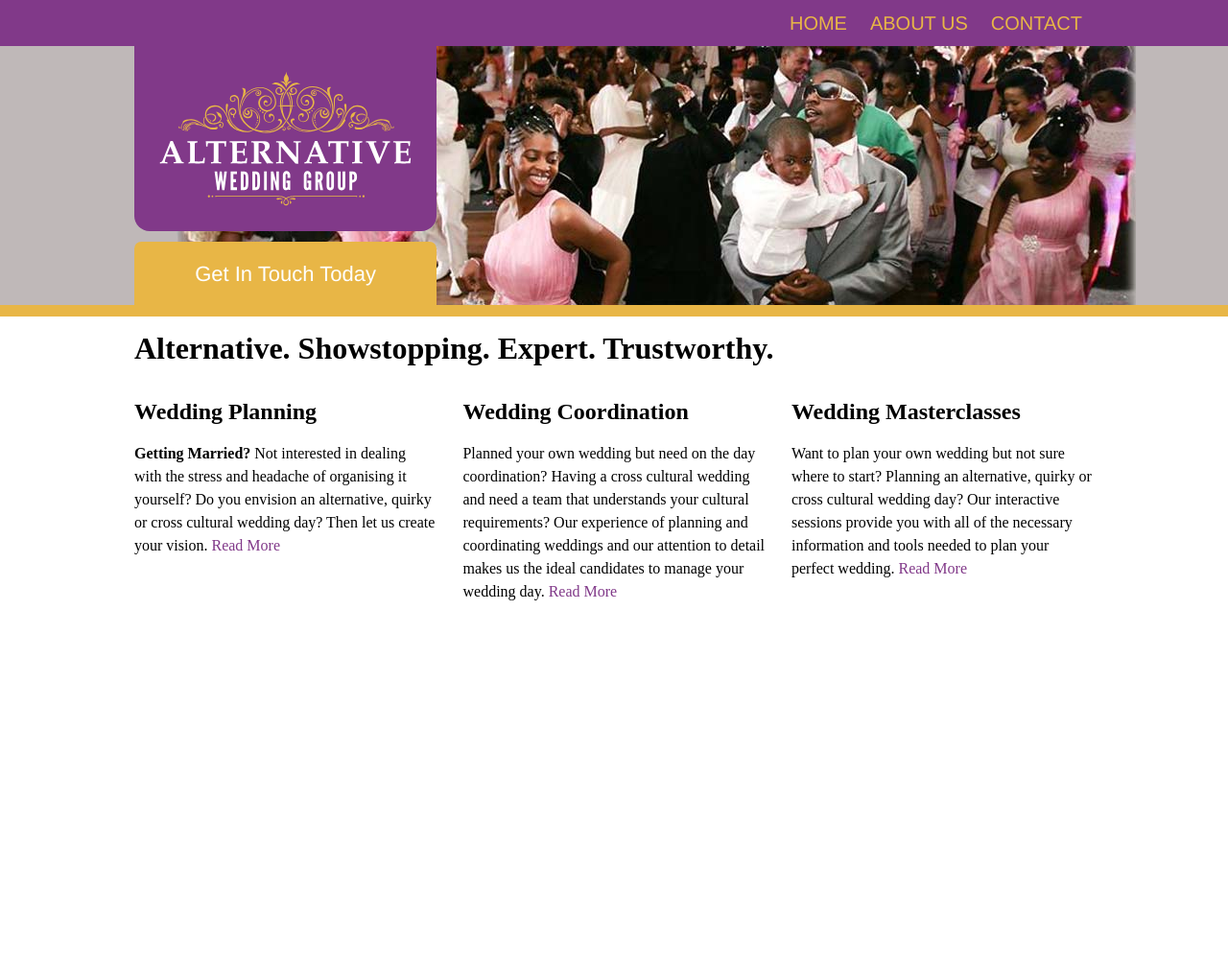
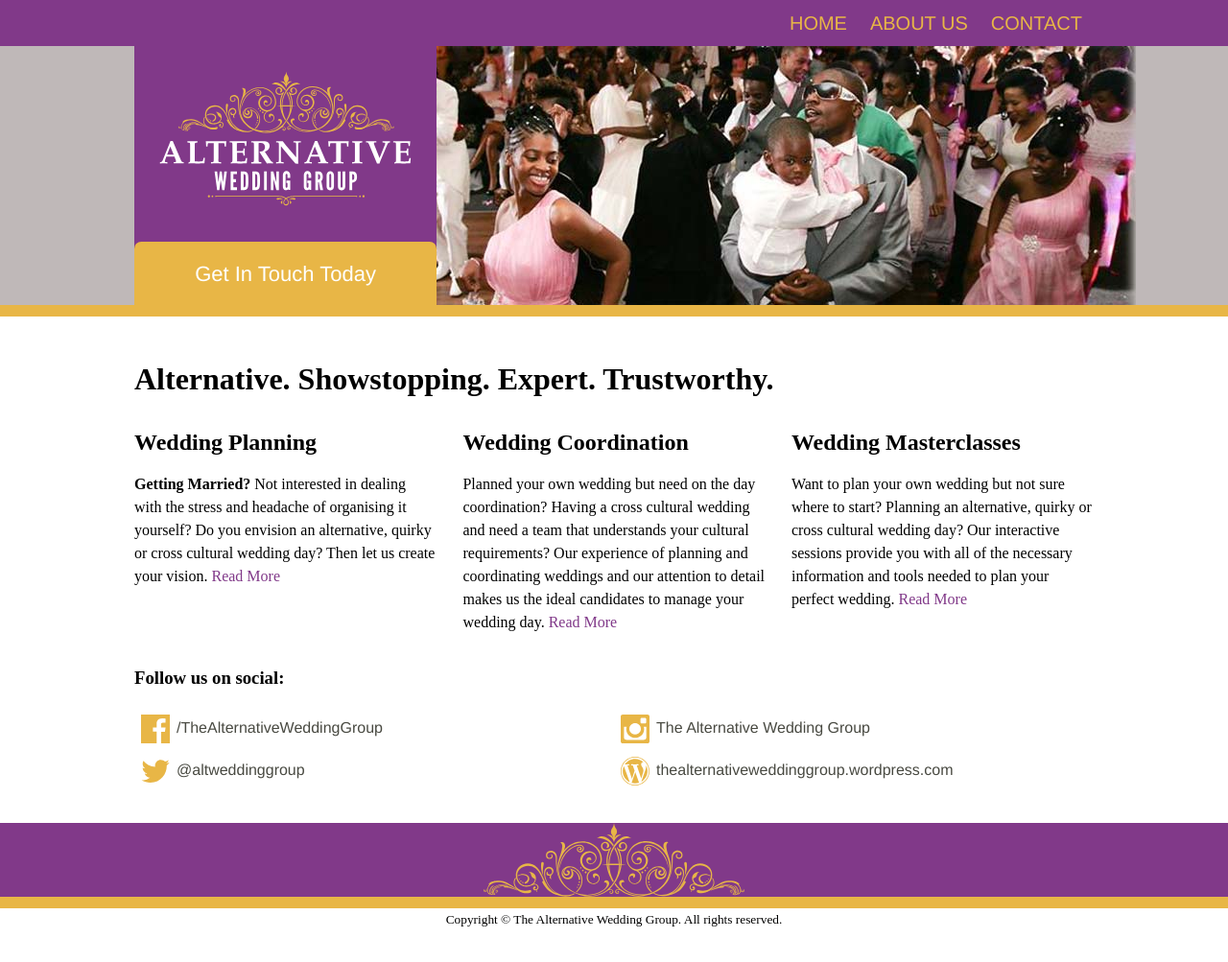
Before and after one commit to alternativeweddinggroup/alternativeweddinggroup.github.io, a Jekyll site: the page built from web/index.html, in a window 1280 px wide. Shown: the whole page at 96% size. Built offline with Jekyll 4.4.1, drawn with Linux system fonts in a browser that asks for light colours; some web fonts are replaced; before the commit the page ends 900 px from its top, so only the background shows below that.

Commit message:
Add footer main to site

```diff
--- /dev/null
+++ b/web/_includes/sass/objects/icon.scss
@@ -0,0 +1,36 @@
+/**
+ * Icons
+ *
+ * Example:
+
+    <a class="" href="#">
+      <span class="icon sprite sprite--[icon name]"></span>
+      Text
+    </a>
+
+ *
+ */
+
+.icon {
+  display: inline-block;
+  z-index: 1;
+  position: relative;
+  zoom: 1;
+  vertical-align: middle;
+  line-height: 1;
+}
+
+  .icon__prepend {
+    margin-right: 44px;
+  }
+
+  .icon__append {
+    margin-left: 44px;
+  }
+
+  .icon__overlay {
+    position: absolute;
+    /* @TODO: temp solution. need to position in the middle of the parent element */
+    top: 27px;
+    left: 27px;
+  }
--- /dev/null
+++ b/web/_includes/sass/objects/list.scss
@@ -0,0 +1,20 @@
+/**
+ * List
+ */
+
+//
+// 1. Removes bullets
+// 2. Removes default margin for ul
+// 3. Removes default padding
+//
+
+.list {
+  list-style:none;  // 1.
+  margin-top: 0;  // 2.
+  margin-bottom: 0;  // 2.
+  padding-left:0;  // 3.
+}
+
+.list > li {
+  display: block;
+}
--- /dev/null
+++ b/web/_includes/sass/styles/footer.scss
@@ -0,0 +1,49 @@
+/**
+ * Footer
+ */
+
+
+.footer__strip {
+  display: block;
+  height: 89px;
+  border-bottom: 12px solid $brand--gold;
+  background: $brand--purple url('../gui/footer_ornaiment.svg') no-repeat bottom center;
+  text-align: center;
+}
+
+.copyright {
+  display: block;
+  text-align: center;
+}
+
+
+/**
+ * Social
+ */
+
+.social a {
+  color: $brand--black;
+  font-family: $heading__font-family;
+}
+
+// Extends list object
+
+.list__social {
+  display: -webkit-box;
+  display: -webkit-flex;
+  display: -moz-box;
+  display: -ms-flexbox;
+  display: flex;
+  -webkit-flex-wrap: wrap;
+      -ms-flex-wrap: wrap;
+          flex-wrap: wrap;
+}
+
+
+@media screen and (min-width: 768px ) {
+
+  .list__social li {
+    width: 50%;
+  }
+
+}
--- a/web/_includes/sass/styles/grid.scss
+++ b/web/_includes/sass/styles/grid.scss
@@ -15,6 +15,8 @@
   -webkit-flex-wrap: wrap;
   -ms-flex-wrap: wrap;
   flex-wrap: wrap;
+  // Align all content to the top
+  align-items: flex-start;
   // Center within parent
   margin-right: auto;
   margin-left: auto;
@@ -32,6 +34,18 @@
   }
 }
 
+/* Add bottom padding to elements */
+
+.box {
+  margin-bottom: 2em;
+}
+
+.box__large {
+  margin-bottom: 4em;
+}
+
+/* Grid column and row separators */
+
 .separator {
   border-right: 1px solid #000;
 }
@@ -39,7 +53,14 @@
 
 /* Grid: Small Screen */
 [class*=" ss"] {
-  display: block;
+  display: -webkit-box;
+  display: -webkit-flex;
+  display: -moz-box;
+  display: -ms-flexbox;
+  display: flex;
+  -webkit-flex-wrap: wrap;
+  -ms-flex-wrap: wrap;
+  flex-wrap: wrap;
   margin-left: 4.375%;
   margin-right: 4.375%;
 }
@@ -83,7 +104,14 @@
 @media screen and (min-width: 480px) {
 
   [class*=" ms"] {
-    display: block;
+    display: -webkit-box;
+    display: -webkit-flex;
+    display: -moz-box;
+    display: -ms-flexbox;
+    display: flex;
+    -webkit-flex-wrap: wrap;
+    -ms-flex-wrap: wrap;
+    flex-wrap: wrap;
     margin-right: 1.832460732984293%;
     margin-left: 1.832460732984293%;
   }
@@ -132,7 +160,14 @@
 @media screen and (min-width: 764px) {
 
   [class*=" ls"] {
-    display: block;
+    display: -webkit-box;
+    display: -webkit-flex;
+    display: -moz-box;
+    display: -ms-flexbox;
+    display: flex;
+    -webkit-flex-wrap: wrap;
+    -ms-flex-wrap: wrap;
+    flex-wrap: wrap;
     margin-left: 1.3725490196078431%;
     margin-right: 1.3725490196078431%;
   }
--- /dev/null
+++ b/web/_includes/sass/styles/sprite.scss
@@ -0,0 +1,34 @@
+/**
+ *  Sprites
+ */
+
+/**
+ * Category Icons
+ *
+ */
+
+.sprite__social {
+  width: 44px;
+  height: 44px;
+  background-image: url(../gui/sprite_social.svg);
+  background-repeat: no-repeat;
+  background-size: cover;
+}
+
+// Icons within sprites
+
+  .sprite__social--facebook {
+    background-position: 0 0;
+  }
+
+  .sprite__social--instagram {
+    background-position: 0 -44px;
+  }
+
+  .sprite__social--twitter {
+    background-position: 0 -88px;
+  }
+
+  .sprite__social--wordpress {
+    background-position: 0 -132px;
+  }
--- a/web/_includes/templates/footer.html
+++ b/web/_includes/templates/footer.html
@@ -0,0 +1,26 @@
+<aside class="wrapper social box">
+
+  <section class="wrapper__sub">
+
+  <h3 class="ss1-ss4">Follow us on social:</h3>
+
+    <ul class="list list__social ss1-ss4">
+      <li class="facebook"><a href="#"><i class="icon sprite__social sprite__social--facebook"></i>/TheAlternativeWeddingGroup</a></li>
+      <li class="instagram"><a href="#"><i class="icon sprite__social sprite__social--instagram"></i>The Alternative Wedding Group</a></li>
+      <li class="twitter"><a href="#"><i class="icon sprite__social sprite__social--twitter"></i>@altweddinggroup</a></li>
+      <li class="wordpress"><a href="#"><i class="icon sprite__social sprite__social--wordpress"></i>thealternativeweddinggroup.wordpress.com</a></li>
+    </ul>
+
+  </section>
+
+</aside>
+
+<footer class="wrapper footer__main box">
+
+  <div>
+    <span class="footer__strip"></span>
+    <small class="copyright">Copyright &copy; The Alternative Wedding Group. All rights reserved.</small>
+
+  </div>
+
+</footer>
--- a/web/static/css/global.scss
+++ b/web/static/css/global.scss
@@ -20,7 +20,9 @@
 //  Objects
 
 @import 'objects/menu';
+@import 'objects/list';
 @import 'objects/button';
+@import 'objects/icon';
 
 .clear { clear: both; }
 
@@ -32,7 +34,9 @@
 
 @import 'styles/navigation';
 @import 'styles/hero';
+@import 'styles/footer';
 @import 'styles/button';
+@import 'styles/sprite';
 @import 'styles/grid';
 
 //  Core
```
Also changed, not shown: web/static/gui/footer_ornaiment.svg (added), web/static/gui/sprite_social.svg (added).
